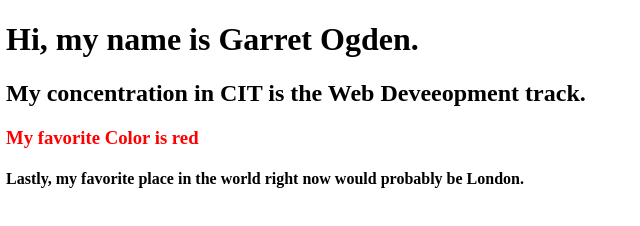
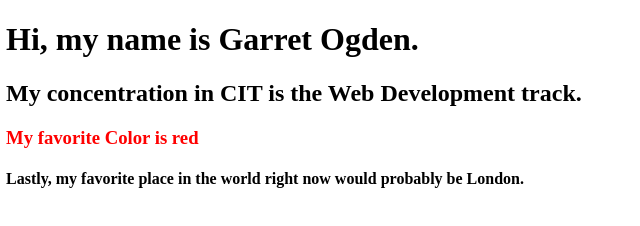
Before and after one commit to Garrogden/cit-312-first-app, a plain HTML site: page index.html in a window 1280 px wide. Shown: the full height of the page, 2-642 px from the left. Drawn offline with Linux system fonts and the light colour scheme.

Commit message:
Update index.html

```diff
--- a/index.html
+++ b/index.html
@@ -5,7 +5,7 @@
 </head>
 <body>
 <h1> Hi, my name is Garret Ogden. </h1>
-<h2> My concentration in CIT is the Web Deveeopment track. </h2>
+<h2> My concentration in CIT is the Web Development track. </h2>
 <h3> My favorite Color is red </h3>
 <h4> Lastly, my favorite place in the world right now would probably be London. </h4>
 </body>
```
